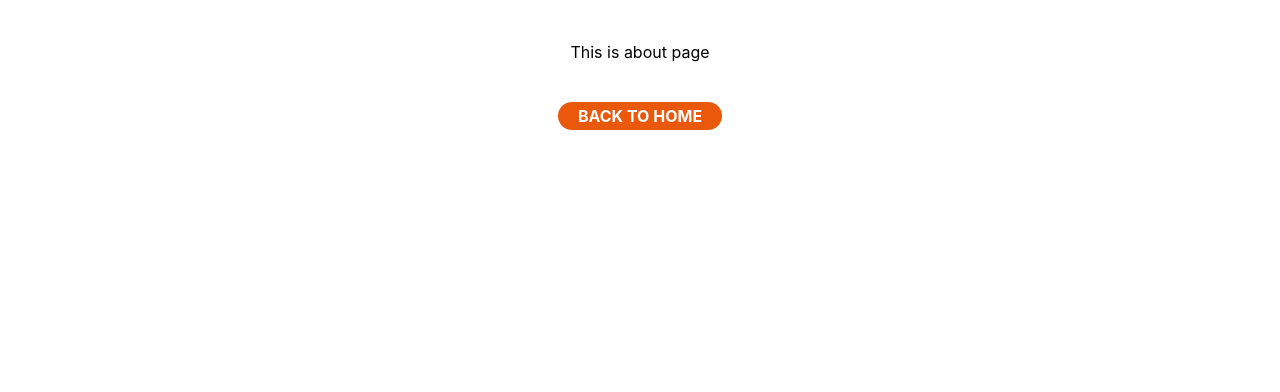
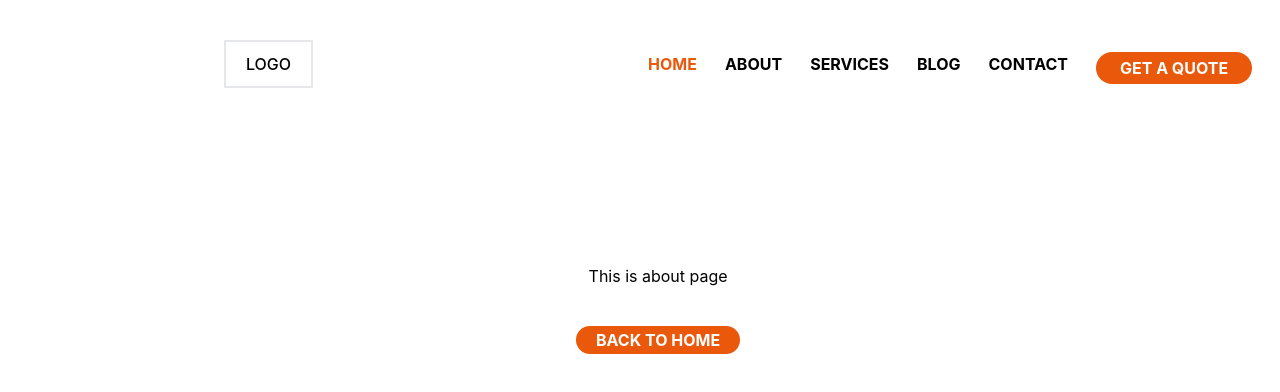
Before and after one commit to RABBI31/Simple-React-Project, a React (Create React App) app: page /about in a window 1280 px wide. Shown: the top 392 px of the page. Built offline with nearby package versions, Linux system fonts and the light colour scheme.

Commit message:
split componenets  format

```diff
--- a/src/componants/About.js
+++ b/src/componants/About.js
@@ -1,9 +1,12 @@
 import { NavLink } from 'react-router-dom'
 import React from 'react'
+import Headers from './Headers'
 
 function About() {
   return (
-    <div className='mt-10'>
+    <div>
+      <Headers />
+      <div className='mt-10 absolute left-96 top-56'>
         <div>
           <h1 className='font-xl'>This is about page</h1>
         </div>
@@ -19,6 +22,7 @@ function About() {
           </ul>
         </div>
       </div>
+    </div>
   )
 }
 
--- a/src/componants/Blog.js
+++ b/src/componants/Blog.js
@@ -1,11 +1,14 @@
 import React from 'react'
 import { NavLink } from 'react-router-dom'
+import Headers from './Headers'
 
 function Blog() {
   return (
-    <div className='mt-10'>
     <div>
-        <h1 className='font-xl'>This is blog page</h1>
+      <Headers />
+      <div className='mt-10 absolute left-96 top-56'>
+        <div>
+          <h1 className='font-xl'>This is Blog page</h1>
         </div>
         <div className='mt-10'>
           <ul>
@@ -19,6 +22,7 @@ function Blog() {
           </ul>
         </div>
       </div>
+    </div>
   )
 }
 
--- a/src/componants/Contact.js
+++ b/src/componants/Contact.js
@@ -1,9 +1,12 @@
 import React from 'react'
 import { NavLink } from 'react-router-dom'
+import Headers from './Headers'
 
 function Contact() {
   return (
-    <div className='mt-10'>
+    <div>
+      <Headers />
+      <div className='mt-10 absolute left-96 top-56'>
         <div>
           <h1 className='font-xl'>This is contact page</h1>
         </div>
@@ -19,6 +22,7 @@ function Contact() {
           </ul>
         </div>
       </div>
+    </div>
   )
 }
 
--- /dev/null
+++ b/src/componants/Headers.js
@@ -0,0 +1,58 @@
+import { NavLink } from 'react-router-dom'
+
+function Headers() {
+  return (
+    <div>
+      <section className='mb-10'>
+        <nav className='uppercase flex absolute top-10 left-56 text-base'>
+          <p className='border-2 border-black-900 p-3 py-2.5 px-5 mr-2 mb-2 text-sm font-medium  focus:outline-none  border border-gray-200  hover:text-blue-700 focus:z-10 focus:ring-4 focus:ring-gray-200 dark:focus:ring-gray-700 dark:border-gray-600 dark:hover:text-white dark:hover:bg-orange-600'>
+            logo
+          </p>
+          <div className='flex'>
+            <ul className='flex absolute left-96 p-3 font-bold'>
+              <li className='pl-7 '>
+                <NavLink to='/' className='hover:pt-6 '>
+                  <span className='text-orange-600 '>home</span>
+                </NavLink>
+              </li>
+              <li className='pl-7'>
+                <NavLink to='/about'>
+                  <span className='text-black hover:text-orange-600'>
+                    about
+                  </span>
+                </NavLink>
+              </li>
+              <li className='pl-7'>
+                <NavLink to='/services'>
+                  <span className='text-black hover:text-orange-600'>
+                    services
+                  </span>
+                </NavLink>
+              </li>
+              <li className='pl-7'>
+                <NavLink to='/blog'>
+                  <span className='text-black hover:text-orange-600'>blog</span>
+                </NavLink>
+              </li>
+              <li className='pl-7'>
+                <NavLink to='/contact'>
+                  <span className='text-black hover:text-orange-600'>
+                    contact
+                  </span>
+                </NavLink>
+              </li>
+              <button className=' uppercase flex text-base hover:text-xl bg-orange-600 hover:bg-orange-100 text-white hover:text-black font-bold py-1 px-6 rounded-full whitespace-nowrap ml-7'>
+                <span className='text-white hover:text-black '>
+                  {' '}
+                  get a quote
+                </span>
+              </button>
+            </ul>
+          </div>
+        </nav>
+      </section>
+    </div>
+  )
+}
+
+export default Headers
--- a/src/componants/Main.js
+++ b/src/componants/Main.js
@@ -1,58 +1,11 @@
-import { NavLink } from 'react-router-dom'
 import React from 'react'
 import MyImage from './images/1.png'
+import Headers from './Headers'
 
 function Main() {
   return (
     <div className='md:w-128 w-auto md:h-128 h-auto'>
-      <section className='mb-10'>
-        <nav className='uppercase flex absolute top-10 left-56 text-base'>
-          <p className='border-2 border-black-900 p-3 py-2.5 px-5 mr-2 mb-2 text-sm font-medium  focus:outline-none  border border-gray-200  hover:text-blue-700 focus:z-10 focus:ring-4 focus:ring-gray-200 dark:focus:ring-gray-700 dark:border-gray-600 dark:hover:text-white dark:hover:bg-orange-600'>
-            logo
-          </p>
-          <div className='flex'>
-            <ul className='flex absolute left-96 p-3 font-bold'>
-              <li className='pl-7 '>
-                <NavLink to='/' className='hover:pt-6 '>
-                  <span className='text-orange-600 '>home</span>
-                </NavLink>
-              </li>
-              <li className='pl-7'>
-                <NavLink to='/about'>
-                  <span className='text-black hover:text-orange-600'>
-                    about
-                  </span>
-                </NavLink>
-              </li>
-              <li className='pl-7'>
-                <NavLink to='/services'>
-                  <span className='text-black hover:text-orange-600'>
-                    services
-                  </span>
-                </NavLink>
-              </li>
-              <li className='pl-7'>
-                <NavLink to='/blog'>
-                  <span className='text-black hover:text-orange-600'>blog</span>
-                </NavLink>
-              </li>
-              <li className='pl-7'>
-                <NavLink to='/contact'>
-                  <span className='text-black hover:text-orange-600'>
-                    contact
-                  </span>
-                </NavLink>
-              </li>
-              <button className=' uppercase flex text-base hover:text-xl bg-orange-600 hover:bg-orange-100 text-white hover:text-black font-bold py-1 px-6 rounded-full whitespace-nowrap ml-7'>
-                <span className='text-white hover:text-black '>
-                  {' '}
-                  get a quote
-                </span>
-              </button>
-            </ul>
-          </div>
-        </nav>
-      </section>
+      <Headers />
       <section
         className='relative top-20'
         id='controls-carousel'
--- a/src/componants/Services.js
+++ b/src/componants/Services.js
@@ -1,11 +1,14 @@
 import React from 'react'
 import { NavLink } from 'react-router-dom'
+import Headers from './Headers'
 
 function Services() {
   return (
-    <div className='mt-10'>
     <div>
-        <h1 className='font-xl'>This is services page</h1>
+      <Headers />
+      <div className='mt-10 absolute left-96 top-56'>
+        <div>
+          <h1 className='font-xl'>This is about page</h1>
         </div>
         <div className='mt-10'>
           <ul>
@@ -19,6 +22,7 @@ function Services() {
           </ul>
         </div>
       </div>
+    </div>
   )
 }
 
```
Lines whose indentation alone changed are shown as unchanged.
